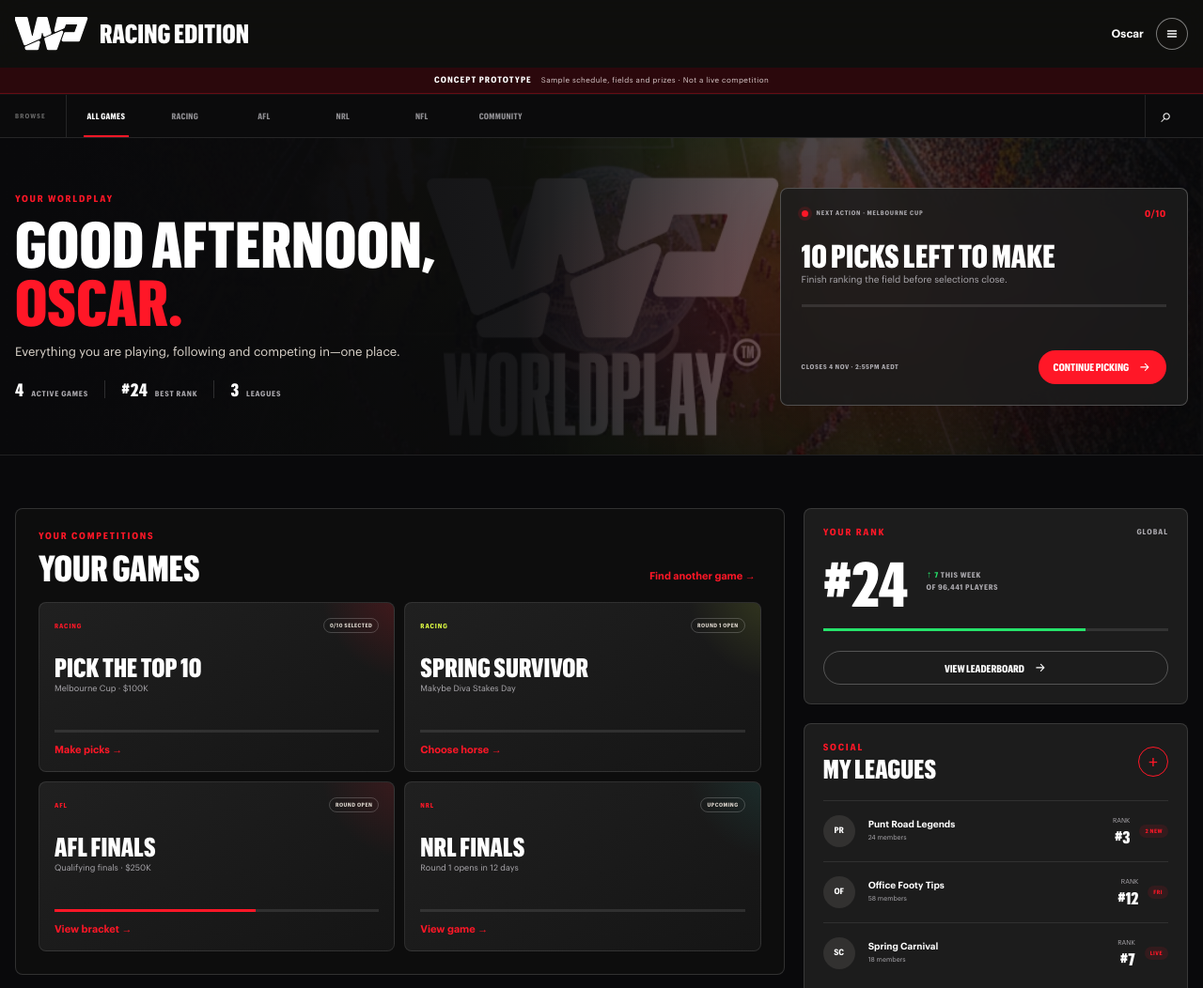
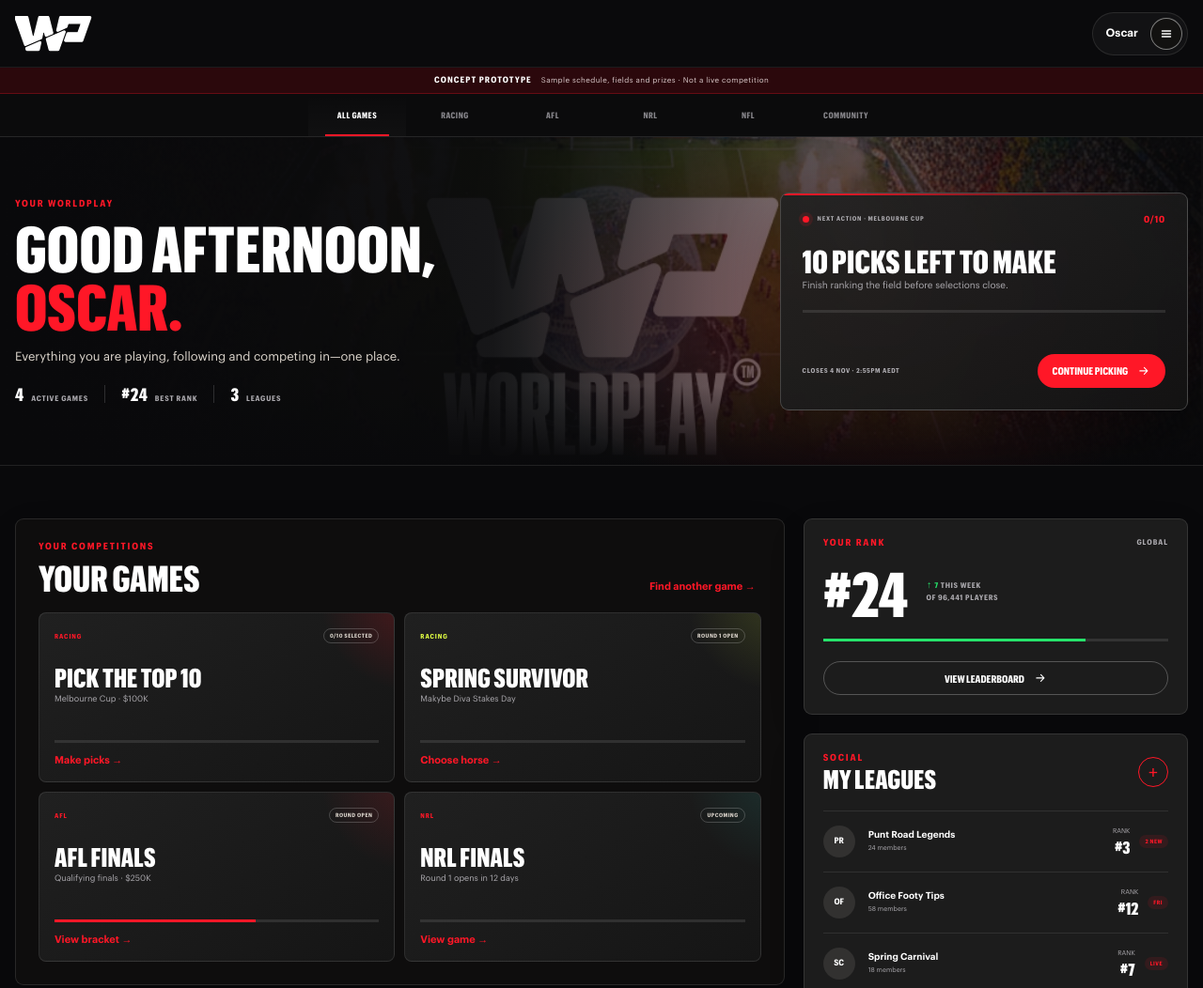
Before and after one commit to odttwaits-web/worldplay-racing-prototype, a website with bundled scripts: page index.html in a window 1280 px wide. Shown: the top 1052 px of the page at 94% size. Built offline with nearby package versions, Linux system fonts and the light colour scheme.

Commit message:
Polish dashboard navigation and branding

```diff
--- a/app.js
+++ b/app.js
@@ -83,7 +83,6 @@
     <header class="site-header">
       <button class="brand" data-route="/dashboard" aria-label="WorldPlay dashboard">
         <img src="./assets/worldplay-logo.svg" alt="" />
-        <span class="brand-word">RACING EDITION</span>
       </button>
       <button class="profile-button" data-action="toggle-menu" aria-expanded="false">
         <strong>Oscar</strong><span aria-hidden="true">${icon("menu")}</span>
@@ -183,6 +182,10 @@
     { sport: "community", args: ["community", "LEAGUE STORIES", "How Office Footy Tips keeps the rivalry alive", "4 min read"] }
   ];
   const visibleNews = dashboardSport === "all" ? [news[0], news[2], news[8]] : news.filter((item) => item.sport === dashboardSport);
+  const sportNames = { all: "ALL", racing: "RACING", afl: "AFL", nrl: "NRL", nfl: "NFL", community: "COMMUNITY" };
+  const activeSportName = sportNames[dashboardSport] || "ALL";
+  const scheduleAction = dashboardSport === "racing" ? 'data-route="/racing"' : 'data-action="show-coming-soon"';
+  const scheduleLabel = dashboardSport === "all" ? "View all deadlines" : `${activeSportName} calendar`;
   return `
     ${header()}
     ${sportsRail()}
@@ -208,14 +211,14 @@
       <section class="page-section dashboard-content-grid">
         <div class="dashboard-main-column">
           <section class="dashboard-module your-games-module" aria-labelledby="your-games-heading">
-            <div class="module-heading"><div><p class="eyebrow red">YOUR COMPETITIONS</p><h2 id="your-games-heading">YOUR GAMES</h2></div><button class="text-button" data-action="scroll-arena">Find another game →</button></div>
+            <div class="module-heading"><div><p class="eyebrow red">${dashboardSport === "all" ? "YOUR COMPETITIONS" : `${activeSportName} COMPETITIONS`}</p><h2 id="your-games-heading">YOUR GAMES</h2></div><button class="text-button" data-action="scroll-arena">Find another game →</button></div>
             <div class="active-games-grid">
               ${visibleGames.length ? visibleGames.map((game) => game.html).join("") : emptySportState()}
             </div>
           </section>
 
           <section class="dashboard-module upcoming-module" id="upcoming" aria-labelledby="upcoming-heading">
-            <div class="module-heading"><div><p class="eyebrow red">YOUR SCHEDULE</p><h2 id="upcoming-heading">COMING UP</h2></div><button class="text-button" data-route="/racing">Full racing calendar →</button></div>
+            <div class="module-heading"><div><p class="eyebrow red">YOUR SCHEDULE</p><h2 id="upcoming-heading">COMING UP</h2></div><button class="text-button" ${scheduleAction}>${scheduleLabel} →</button></div>
             <div class="upcoming-list">
               ${visibleSchedule.length ? visibleSchedule.map((item) => upcomingItem(...item.args)).join("") : emptyScheduleState()}
             </div>
@@ -291,7 +294,7 @@
   const sports = [
     ["all", "ALL GAMES"], ["racing", "RACING"], ["afl", "AFL"], ["nrl", "NRL"], ["nfl", "NFL"], ["community", "COMMUNITY"]
   ];
-  return `<nav class="sports-rail" aria-label="Browse games by sport"><div class="sports-rail-inner"><span class="sports-rail-label">BROWSE</span>${sports.map(([id, label]) => `<button class="${dashboardSport === id ? "active" : ""}" data-action="sport-filter" data-sport="${id}" ${dashboardSport === id ? 'aria-current="page"' : ""}>${label}</button>`).join("")}<button class="sports-search" data-action="show-coming-soon" aria-label="Search games">⌕</button></div></nav>`;
+  return `<nav class="sports-rail" aria-label="Games by sport"><div class="sports-rail-inner">${sports.map(([id, label]) => `<button class="${dashboardSport === id ? "active" : ""}" data-action="sport-filter" data-sport="${id}" ${dashboardSport === id ? 'aria-current="page"' : ""}>${label}</button>`).join("")}</div></nav>`;
 }
 
 function emptySportState() {
--- a/styles.css
+++ b/styles.css
@@ -37,12 +37,12 @@
 .skip-link { position: fixed; left: 16px; top: -60px; z-index: 1000; background: var(--white); color: #000; padding: 10px 14px; border-radius: 999px; font-weight: 800; }
 .skip-link:focus { top: 16px; }
 
-.site-header { height: 72px; display: flex; align-items: center; justify-content: space-between; gap: 42px; padding: 0 16px; background: rgba(19,18,16,.62); position: sticky; top: 0; z-index: 90; backdrop-filter: blur(18px); }
+.site-header { height: 72px; display: flex; align-items: center; justify-content: space-between; gap: 42px; padding: 0 max(16px,calc((100% - 1440px)/2)); border-bottom: 1px solid rgba(255,255,255,.07); background: rgba(12,12,13,.9); position: sticky; top: 0; z-index: 90; backdrop-filter: blur(20px); }
 .prototype-banner { min-height: 28px; padding: 6px 16px; display: flex; justify-content: center; align-items: center; gap: 10px; background: #2b080c; border-bottom: 1px solid rgba(255,23,39,.28); color: #d9c8c9; font-size: 8px; letter-spacing: .05em; text-align: center; }
 .prototype-banner strong { color: #fff; font: 700 9px/1 var(--compact-font); letter-spacing: .12em; }
-.brand { display: flex; align-items: center; gap: 12px; border: 0; background: none; cursor: pointer; padding: 0; }
-.brand img { display: block; width: 78px; height: 36px; object-fit: contain; }
-.brand-word { color: #fff; font: 900 28px/.9 var(--condensed); letter-spacing: .006em; }
+.brand { display: flex; align-items: center; border: 0; background: none; cursor: pointer; padding: 0; transition: opacity .18s ease,transform .18s ease; }
+.brand:hover { opacity: .82; transform: translateY(-1px); }
+.brand img { display: block; width: 82px; height: 38px; object-fit: contain; }
 .brand-mark { display: grid; place-items: center; width: 48px; height: 35px; transform: skew(-10deg); background: var(--white); color: #09090b; font: 900 24px/1 var(--condensed); letter-spacing: -2px; border-radius: 4px; }
 .brand-mark.small { width: 36px; height: 27px; font-size: 18px; }
 .brand-copy { text-align: left; display: grid; line-height: 1; }
@@ -51,7 +51,8 @@
 .desktop-nav { display: none; }
 .desktop-nav button, .site-footer button { border: 0; background: none; color: #e9e6e1; cursor: pointer; font: 700 11px/1 var(--button-font); }
 .desktop-nav button:hover, .site-footer button:hover { color: var(--white); }
-.profile-button { display: flex; align-items: center; gap: 13px; padding: 0; background: none; border: 0; cursor: pointer; }
+.profile-button { display: flex; align-items: center; gap: 13px; padding: 5px 5px 5px 14px; border: 1px solid rgba(255,255,255,.1); border-radius: 999px; background: rgba(255,255,255,.035); cursor: pointer; transition: border-color .18s,background .18s; }
+.profile-button:hover { border-color: rgba(255,255,255,.26); background: rgba(255,255,255,.06); }
 .profile-button > span { display: grid; place-items: center; width: 34px; height: 34px; border-radius: 50%; border: 1px solid rgba(255,255,255,.45); background: rgba(19,18,16,.6); }
 .profile-button strong { font-size: 12px; font-weight: 600; }
 .profile-button svg { width: 18px; color: #fff; }
@@ -101,20 +102,17 @@
 .hero-live-chip strong { font: 700 10px/1 var(--compact-font); letter-spacing: .08em; }
 .hero-live-chip small { color: var(--muted); font-size: 7px; letter-spacing: .12em; }
 
-.sports-rail { min-height: 46px; position: sticky; top: 72px; z-index: 85; border-top: 1px solid rgba(255,255,255,.04); border-bottom: 1px solid rgba(255,255,255,.11); background: rgba(12,12,13,.95); backdrop-filter: blur(18px); }
-.sports-rail-inner { width: min(1440px,calc(100% - 32px)); min-height: 45px; margin: auto; display: flex; align-items: stretch; overflow-x: auto; scrollbar-width: none; }
+.sports-rail { min-height: 46px; position: sticky; top: 72px; z-index: 85; border-bottom: 1px solid rgba(255,255,255,.11); background: rgba(12,12,13,.96); backdrop-filter: blur(18px); }
+.sports-rail-inner { width: min(1440px,calc(100% - 32px)); min-height: 45px; margin: auto; display: flex; justify-content: center; align-items: stretch; overflow-x: auto; scrollbar-width: none; }
 .sports-rail-inner::-webkit-scrollbar { display: none; }
-.sports-rail-label { flex: 0 0 auto; padding-right: 21px; display: flex; align-items: center; border-right: 1px solid rgba(255,255,255,.11); color: #666; font: 700 7px/1 var(--compact-font); letter-spacing: .16em; }
-.sports-rail button { flex: 0 0 auto; min-width: 84px; padding: 0 18px; position: relative; border: 0; background: transparent; color: #8e8d91; cursor: pointer; font: 700 9px/1 var(--button-font); letter-spacing: .035em; transition: color .18s,background .18s; }
+.sports-rail button { flex: 0 0 auto; min-width: 104px; padding: 0 20px; position: relative; border: 0; background: transparent; color: #858489; cursor: pointer; font: 700 9px/1 var(--button-font); letter-spacing: .055em; transition: color .18s,background .18s; }
 .sports-rail button::after { content: ""; position: absolute; left: 18px; right: 18px; bottom: 0; height: 2px; transform: scaleX(0); background: var(--red); transition: transform .18s; }
 .sports-rail button:hover { color: #fff; background: rgba(255,255,255,.025); }
-.sports-rail button.active { color: #fff; }
+.sports-rail button.active { color: #fff; background: linear-gradient(180deg,transparent,rgba(255,255,255,.025)); }
 .sports-rail button.active::after { transform: scaleX(1); }
-.sports-rail .sports-search { min-width: 46px; width: 46px; margin-left: auto; padding: 0; border-left: 1px solid rgba(255,255,255,.1); color: #fff; font: 400 21px/1 var(--font); }
-.sports-rail .sports-search::after { display: none; }
 
-.home-command-hero { min-height: 338px; position: relative; isolation: isolate; display: grid; align-items: center; overflow: hidden; border-bottom: 1px solid rgba(255,255,255,.09); background: #0b0b0c; }
-.home-command-hero::before { content: ""; position: absolute; z-index: -2; inset: 0; background: linear-gradient(90deg,#09090b 0%,rgba(9,9,11,.93) 43%,rgba(9,9,11,.5) 73%,rgba(9,9,11,.86)), url("./assets/worldplay-stadium.webp") center 48% / cover no-repeat; opacity: .88; }
+.home-command-hero { min-height: 350px; position: relative; isolation: isolate; display: grid; align-items: center; overflow: hidden; border-bottom: 1px solid rgba(255,255,255,.09); background: #0b0b0c; }
+.home-command-hero::before { content: ""; position: absolute; z-index: -2; inset: 0; background: linear-gradient(90deg,#09090b 0%,rgba(9,9,11,.94) 41%,rgba(9,9,11,.42) 74%,rgba(9,9,11,.84)),linear-gradient(0deg,#09090b 0%,transparent 24%),url("./assets/worldplay-stadium.webp") center 46% / cover no-repeat; opacity: .94; }
 .home-command-hero::after { content: ""; position: absolute; z-index: -1; inset: -15% -5% -20% 40%; background: radial-gradient(ellipse at center,rgba(255,23,39,.18),transparent 65%); }
 .home-command-inner { width: min(1440px,calc(100% - 32px)); margin: auto; padding: 42px 0; display: grid; grid-template-columns: minmax(0,1.25fr) minmax(390px,.75fr); align-items: center; gap: clamp(42px,7vw,110px); }
 .home-welcome h1 { max-width: 680px; font-size: clamp(52px,5.3vw,76px); }
@@ -124,7 +122,8 @@
 .home-quick-stats span { padding: 0 17px; border-left: 1px solid rgba(255,255,255,.15); }
 .home-quick-stats span:first-child { padding-left: 0; border: 0; }
 .home-quick-stats strong { margin-right: 5px; color: #fff; font: 900 19px/1 var(--condensed); }
-.next-action-card { min-height: 232px; padding: 22px; display: flex; flex-direction: column; border: 1px solid rgba(255,255,255,.23); border-radius: 8px; background: rgba(28,28,28,.88); backdrop-filter: blur(16px); box-shadow: 0 24px 60px rgba(0,0,0,.22); }
+.next-action-card { min-height: 232px; padding: 23px; position: relative; overflow: hidden; display: flex; flex-direction: column; border: 1px solid rgba(255,255,255,.2); border-radius: 9px; background: linear-gradient(145deg,rgba(34,34,34,.94),rgba(20,20,20,.92)); backdrop-filter: blur(16px); box-shadow: 0 28px 70px rgba(0,0,0,.3); }
+.next-action-card::before { content: ""; position: absolute; inset: 0 0 auto; height: 2px; background: linear-gradient(90deg,var(--red),rgba(255,23,39,0)); }
 .next-action-top { display: grid; grid-template-columns: 8px 1fr auto; align-items: center; gap: 8px; color: var(--muted); font: 700 8px/1 var(--compact-font); letter-spacing: .1em; }
 .next-action-top > span:last-child { color: var(--red); font-size: 10px; }
 .live-dot { width: 7px; height: 7px; border-radius: 50%; background: var(--red); box-shadow: 0 0 0 4px rgba(255,23,39,.13); }
@@ -139,7 +138,7 @@
 .dashboard-content-grid { padding-top: 28px; padding-bottom: 12px; display: grid; grid-template-columns: minmax(0,2fr) minmax(310px,1fr); align-items: start; gap: 20px; }
 .dashboard-main-column, .dashboard-sidebar { display: grid; gap: 20px; }
 .dashboard-sidebar { position: sticky; top: 120px; }
-.dashboard-module, .sidebar-card { border: 1px solid var(--border); border-radius: 8px; background: rgba(19,18,16,.5); }
+.dashboard-module, .sidebar-card { border: 1px solid rgba(255,255,255,.11); border-radius: 9px; background: rgba(19,18,16,.58); box-shadow: 0 16px 45px rgba(0,0,0,.08); }
 .dashboard-module { padding: 24px; }
 .sidebar-card { padding: 20px; background: #1c1c1c; }
 .module-heading, .sidebar-heading { display: flex; align-items: flex-end; justify-content: space-between; gap: 18px; margin-bottom: 20px; }
@@ -149,7 +148,8 @@
 .sidebar-heading h2 { margin-top: 5px; font-size: 28px; }
 .sidebar-heading > span { color: var(--muted); font: 700 8px/1 var(--compact-font); letter-spacing: .12em; }
 .active-games-grid { display: grid; grid-template-columns: repeat(2,minmax(0,1fr)); gap: 10px; }
-.dashboard-game-card { min-height: 181px; padding: 16px; position: relative; isolation: isolate; overflow: hidden; display: flex; flex-direction: column; border: 1px solid rgba(255,255,255,.1); border-radius: 8px; background: linear-gradient(145deg,#202020,#151515); }
+.dashboard-game-card { min-height: 181px; padding: 16px; position: relative; isolation: isolate; overflow: hidden; display: flex; flex-direction: column; border: 1px solid rgba(255,255,255,.1); border-radius: 8px; background: linear-gradient(145deg,#202020,#151515); transition: transform .18s ease,border-color .18s ease,background .18s ease; }
+.dashboard-game-card:hover { transform: translateY(-2px); border-color: rgba(255,255,255,.22); background: linear-gradient(145deg,#242424,#171717); }
 .dashboard-game-card::after { content: ""; position: absolute; z-index: -1; width: 210px; height: 210px; right: -125px; top: -120px; border-radius: 50%; background: radial-gradient(circle,rgba(255,23,39,.22),transparent 66%); }
 .dashboard-game-card.survivor::after { background: radial-gradient(circle,rgba(226,255,67,.15),transparent 66%); }
 .dashboard-game-card.afl::after { background: radial-gradient(circle,rgba(188,30,43,.24),transparent 66%); }
@@ -187,7 +187,8 @@
 .empty-schedule-state span { font-size: 9px; }
 
 .dashboard-news-grid { display: grid; grid-template-columns: repeat(auto-fit,minmax(210px,1fr)); gap: 10px; }
-.dashboard-news-card { min-height: 230px; position: relative; overflow: hidden; border: 1px solid rgba(255,255,255,.1); border-radius: 8px; background: #181818; }
+.dashboard-news-card { min-height: 230px; position: relative; overflow: hidden; border: 1px solid rgba(255,255,255,.1); border-radius: 8px; background: #181818; transition: transform .18s ease,border-color .18s ease; }
+.dashboard-news-card:hover { transform: translateY(-2px); border-color: rgba(255,255,255,.22); }
 .news-art { height: 108px; background: linear-gradient(0deg,rgba(0,0,0,.25),transparent),url("./assets/racing-hero.png") center 37% / cover no-repeat; }
 .dashboard-news-card.analysis .news-art { background-image: linear-gradient(0deg,rgba(0,0,0,.3),transparent),url("./assets/worldplay-stadium.webp"); }
 .dashboard-news-card.community .news-art { background-image: linear-gradient(0deg,rgba(100,0,8,.25),transparent),url("./assets/worldplay-dashboard-promo.jpg"); }
@@ -622,15 +623,12 @@
   .site-header { height: 64px; padding: 0 16px; }
   .prototype-banner { min-height: 34px; padding: 7px 12px; flex-direction: column; gap: 3px; }
   .desktop-nav, .profile-button strong { display: none; }
-  .brand img { width: 51px; }
-  .brand-word { font-size: 18px; }
+  .brand img { width: 66px; }
   .profile-button { margin-left: auto; }
   .sports-rail { top: 64px; }
-  .sports-rail-inner { width: 100%; padding: 0 14px; }
-  .sports-rail-label { display: none; }
+  .sports-rail-inner { width: 100%; padding: 0 10px; justify-content: flex-start; }
   .sports-rail button { min-width: auto; padding: 0 16px; }
   .sports-rail button::after { left: 16px; right: 16px; }
-  .sports-rail .sports-search { display: none; }
   .home-command-hero { min-height: auto; }
   .home-command-inner { padding: 38px 0 28px; grid-template-columns: 1fr; gap: 26px; }
   .home-welcome h1 { font-size: clamp(49px,15.5vw,68px); }
```
Also changed, not shown: tests/build.test.js (+3 -0 lines).
